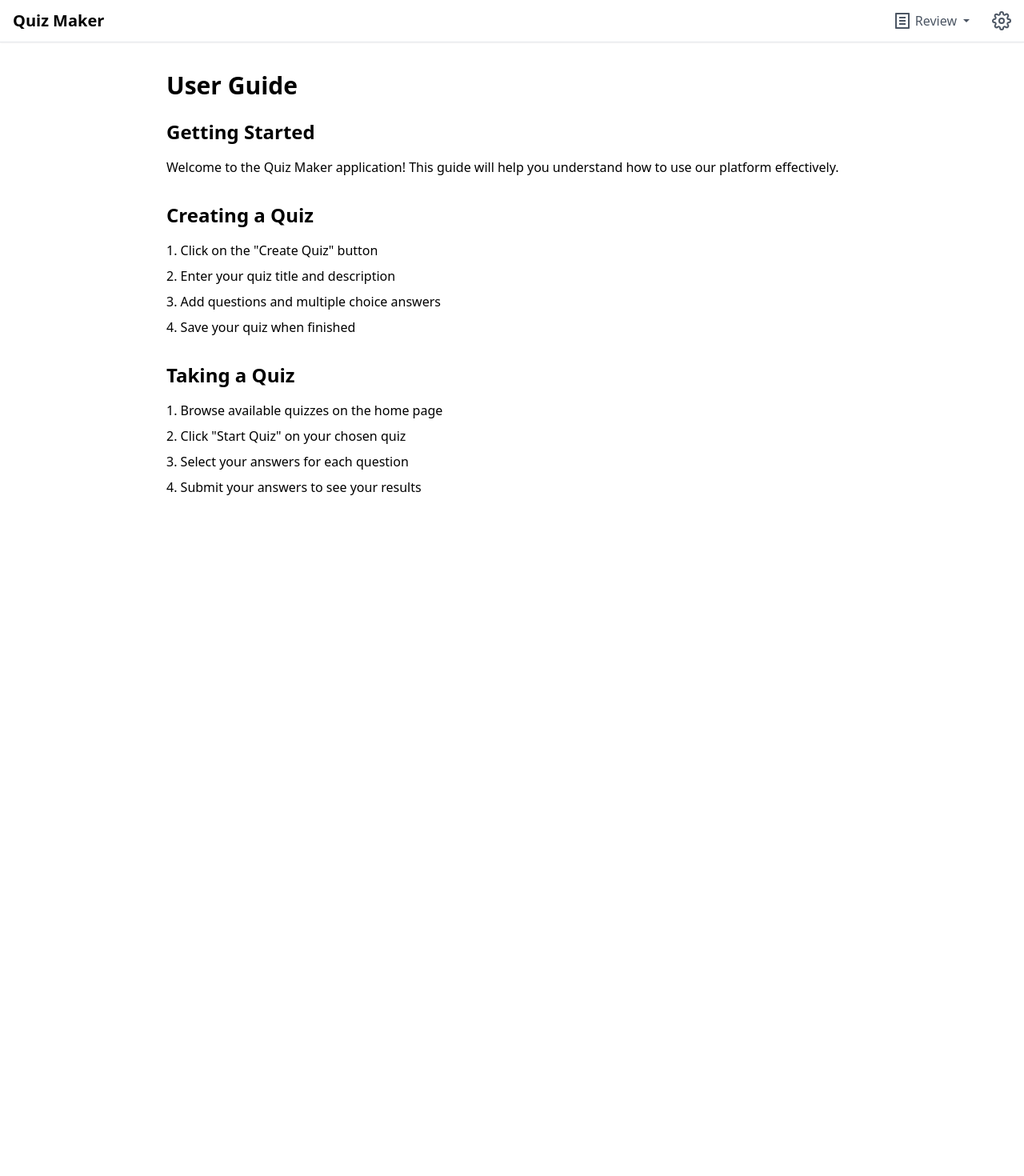
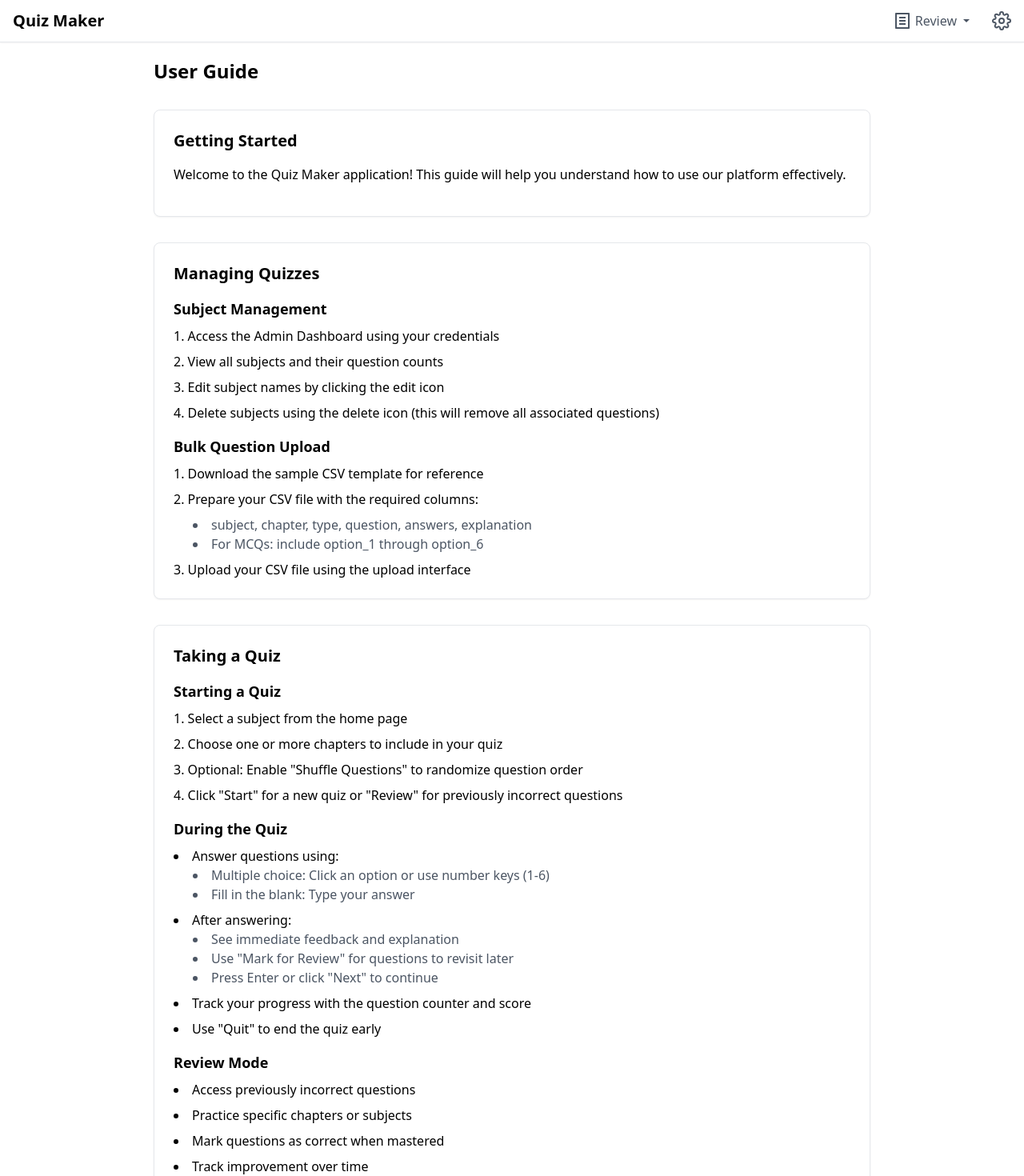
Before and after one commit to qurore/quiz-maker-frontend, a React (Create React App) app: page /user-guide in a window 1280 px wide. Shown: the top 1470 px of the page at 80% size. Before the commit the page ends 800 px from the top, so only its background shows below. Built offline with nearby package versions, Linux system fonts and the light colour scheme.

Commit message:
modified user guide page

```diff
--- a/src/pages/UserGuide.jsx
+++ b/src/pages/UserGuide.jsx
@@ -2,33 +2,78 @@ import React from 'react';
 
 function UserGuide() {
   return (
-    <div className="container mx-auto px-4 py-8 max-w-4xl">
-      <h1 className="text-3xl font-bold mb-6">User Guide</h1>
+    <div className="container mx-auto p-4">
+      <div className="max-w-4xl mx-auto space-y-8">
+        <h1 className="text-2xl font-bold">User Guide</h1>
 
-      <section className="mb-8">
-        <h2 className="text-2xl font-semibold mb-4">Getting Started</h2>
-        <p className="mb-4">Welcome to the Quiz Maker application! This guide will help you understand how to use our platform effectively.</p>
-      </section>
+        <div className="bg-white p-6 rounded-lg shadow-sm border">
+          <h2 className="text-xl font-semibold mb-4">Getting Started</h2>
+          <p className="mb-4">Welcome to the Quiz Maker application! This guide will help you understand how to use our platform effectively.</p>
+        </div>
 
-      <section className="mb-8">
-        <h2 className="text-2xl font-semibold mb-4">Creating a Quiz</h2>
-        <ol className="list-decimal list-inside space-y-2">
-          <li>Click on the "Create Quiz" button</li>
-          <li>Enter your quiz title and description</li>
-          <li>Add questions and multiple choice answers</li>
-          <li>Save your quiz when finished</li>
-        </ol>
-      </section>
+        <div className="bg-white p-6 rounded-lg shadow-sm border">
+          <h2 className="text-xl font-semibold mb-4">Managing Quizzes</h2>
 
-      <section className="mb-8">
-        <h2 className="text-2xl font-semibold mb-4">Taking a Quiz</h2>
-        <ol className="list-decimal list-inside space-y-2">
-          <li>Browse available quizzes on the home page</li>
-          <li>Click "Start Quiz" on your chosen quiz</li>
-          <li>Select your answers for each question</li>
-          <li>Submit your answers to see your results</li>
-        </ol>
-      </section>
+          <h3 className="text-lg font-semibold mb-2">Subject Management</h3>
+          <ol className="list-decimal list-inside space-y-2 mb-4">
+            <li>Access the Admin Dashboard using your credentials</li>
+            <li>View all subjects and their question counts</li>
+            <li>Edit subject names by clicking the edit icon</li>
+            <li>Delete subjects using the delete icon (this will remove all associated questions)</li>
+          </ol>
+
+          <h3 className="text-lg font-semibold mb-2">Bulk Question Upload</h3>
+          <ol className="list-decimal list-inside space-y-2">
+            <li>Download the sample CSV template for reference</li>
+            <li>Prepare your CSV file with the required columns:
+              <ul className="list-disc list-inside ml-6 mt-2 text-gray-600">
+                <li>subject, chapter, type, question, answers, explanation</li>
+                <li>For MCQs: include option_1 through option_6</li>
+              </ul>
+            </li>
+            <li>Upload your CSV file using the upload interface</li>
+          </ol>
+        </div>
+
+        <div className="bg-white p-6 rounded-lg shadow-sm border">
+          <h2 className="text-xl font-semibold mb-4">Taking a Quiz</h2>
+
+          <h3 className="text-lg font-semibold mb-2">Starting a Quiz</h3>
+          <ol className="list-decimal list-inside space-y-2 mb-4">
+            <li>Select a subject from the home page</li>
+            <li>Choose one or more chapters to include in your quiz</li>
+            <li>Optional: Enable "Shuffle Questions" to randomize question order</li>
+            <li>Click "Start" for a new quiz or "Review" for previously incorrect questions</li>
+          </ol>
+
+          <h3 className="text-lg font-semibold mb-2">During the Quiz</h3>
+          <ul className="list-disc list-inside space-y-2 mb-4">
+            <li>Answer questions using:
+              <ul className="list-disc list-inside ml-6 text-gray-600">
+                <li>Multiple choice: Click an option or use number keys (1-6)</li>
+                <li>Fill in the blank: Type your answer</li>
+              </ul>
+            </li>
+            <li>After answering:
+              <ul className="list-disc list-inside ml-6 text-gray-600">
+                <li>See immediate feedback and explanation</li>
+                <li>Use "Mark for Review" for questions to revisit later</li>
+                <li>Press Enter or click "Next" to continue</li>
+              </ul>
+            </li>
+            <li>Track your progress with the question counter and score</li>
+            <li>Use "Quit" to end the quiz early</li>
+          </ul>
+
+          <h3 className="text-lg font-semibold mb-2">Review Mode</h3>
+          <ul className="list-disc list-inside space-y-2">
+            <li>Access previously incorrect questions</li>
+            <li>Practice specific chapters or subjects</li>
+            <li>Mark questions as correct when mastered</li>
+            <li>Track improvement over time</li>
+          </ul>
+        </div>
+      </div>
     </div>
   );
 }
```
